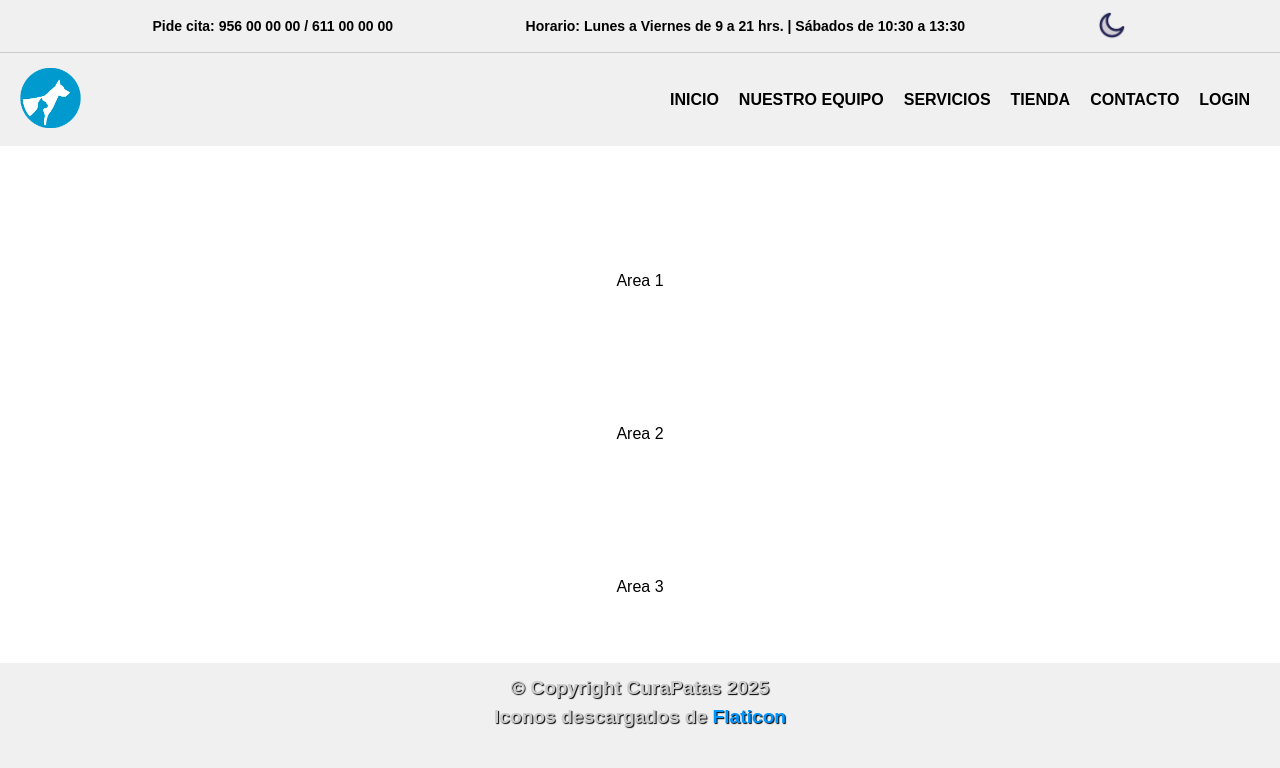
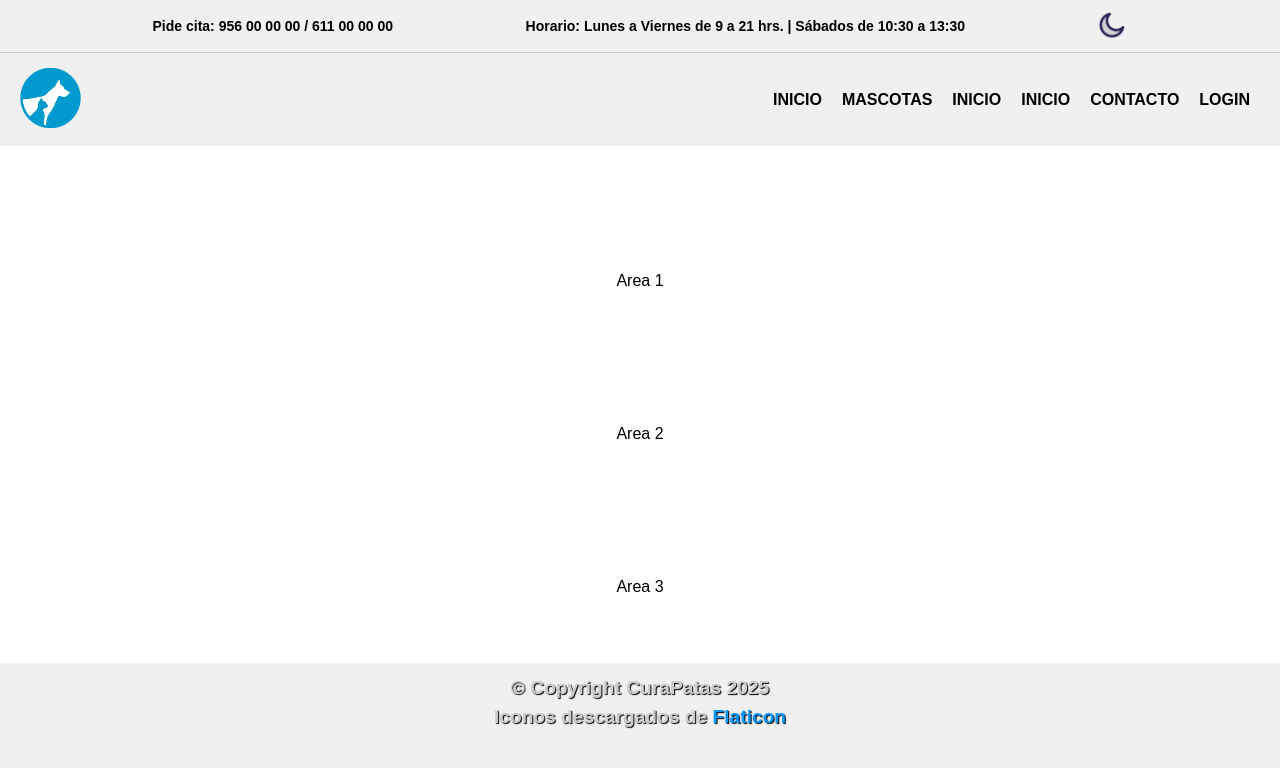
Before and after one commit to rekznoz/CuraPatas, a React (Vite) app: page / in a window 1280 px wide. Shown: the top 768 px of the page. Built offline with nearby package versions, Linux system fonts and the light colour scheme.

Commit message:
Update Header.jsx

```diff
--- a/src/components/Header.jsx
+++ b/src/components/Header.jsx
@@ -56,9 +56,9 @@ export default function Header() {
                 <nav className="nav" id="nav-menu">
                     <ul>
                         <li><Link to="/">INICIO</Link></li>
-                        <li><Link to="/">NUESTRO EQUIPO</Link></li>
-                        <li><Link to="/">SERVICIOS</Link></li>
-                        <li><Link to="/">TIENDA</Link></li>
+                        <li><Link to="/mascotas">MASCOTAS</Link></li>
+                        <li><Link to="/">INICIO</Link></li>
+                        <li><Link to="/">INICIO</Link></li>
                         <li><Link to="contacto">CONTACTO</Link></li>
                         {
                             isAuthenticated ?
```
